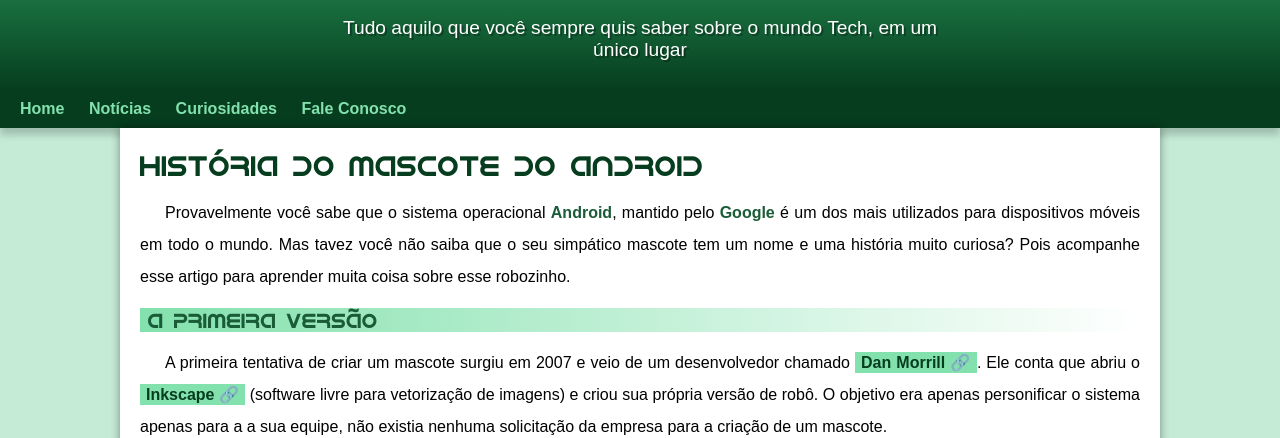
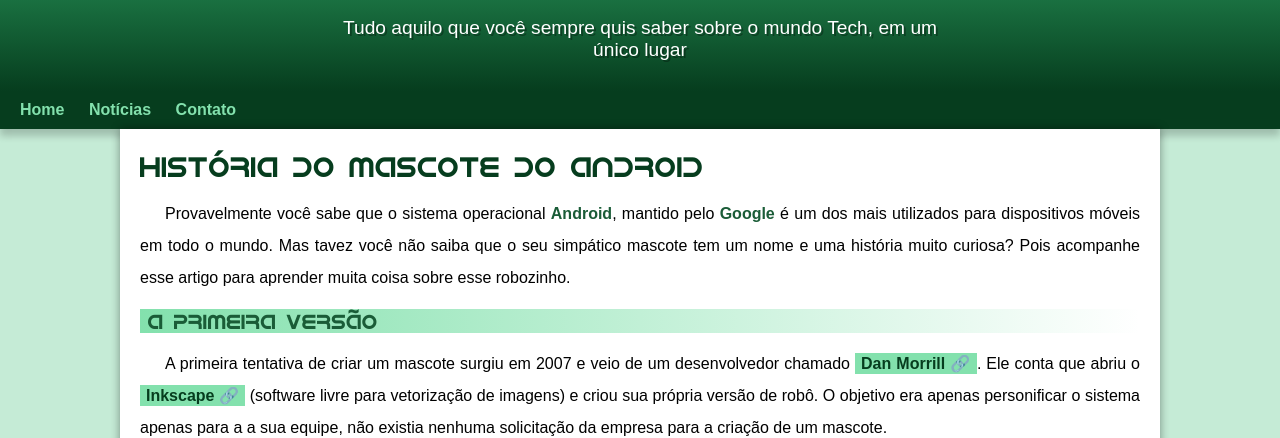
Before and after one commit to pedrocslucas/projeto-android, a plain HTML site: page index.html in a window 1280 px wide. Shown: the part 100-538 px from the top of the page. Drawn offline with Linux system fonts and the light colour scheme.

Commit message:
problemas no padding corrigidos

```diff
--- a/index.html
+++ b/index.html
@@ -4,7 +4,7 @@
     <meta charset="UTF-8">
     <meta http-equiv="X-UA-Compatible" content="IE=edge">
     <meta name="viewport" content="width=device-width, initial-scale=1.0">
-    <link rel="stylesheet" href="styles/style.css">
+    <link rel="stylesheet" href="style.css">
     <title>Como surgiu o mascote do Android?</title>
     <link rel="shortcut icon" href="images/favicon.ico" type="image/x-icon">
 </head>
@@ -16,8 +16,7 @@
     <nav>
         <a href="#">Home</a>
         <a href="#">Notícias</a>
-        <a href="#">Curiosidades</a>
-        <a href="#">Fale Conosco</a>
+        <a href="#">Contato</a>
     </nav>
     <main>
         <article>
--- a/styles/style.css
+++ b/style.css
@@ -77,6 +77,7 @@ header > p {
     padding-right: 10px;
     max-width: 600px;
     margin: auto;
+    padding-bottom: 30px;
     text-shadow: 2px 2px 0px rgba(0, 0, 0, 0.315);
 }
 
```
